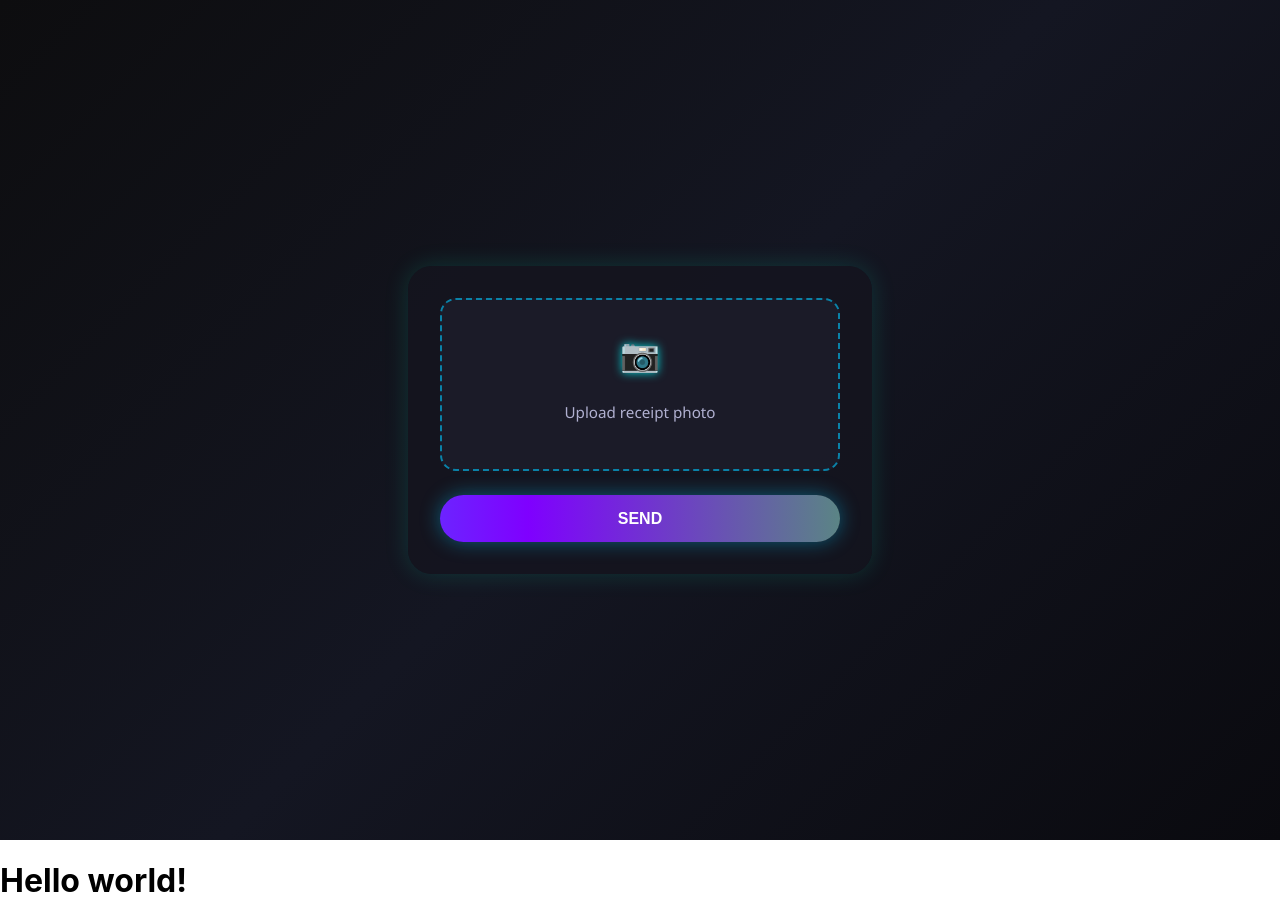
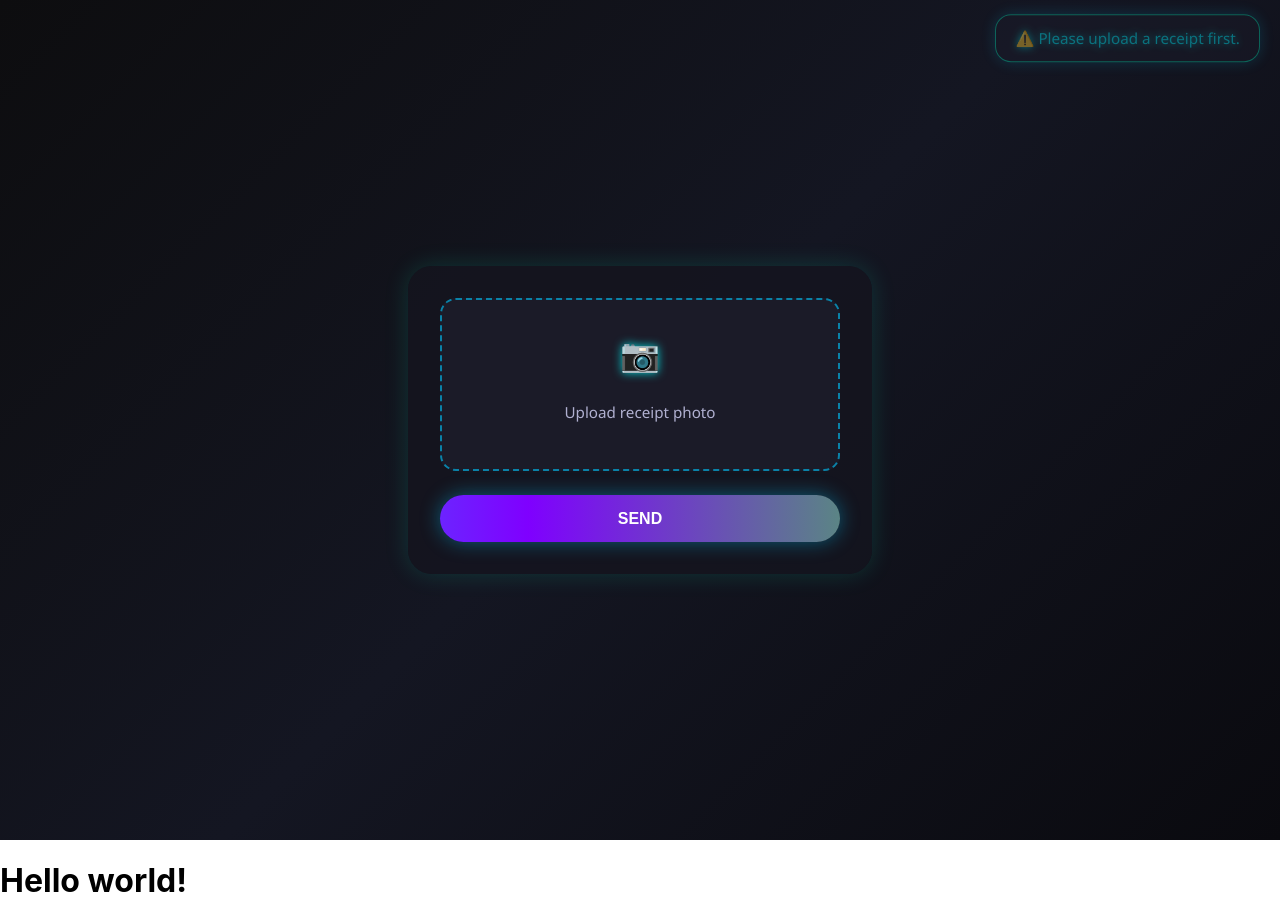
Before and after one commit to AlenaYarmak/n8n-receipt-parse-data, a React (Create React App) app: page / in a window 1280 px wide. Both pictures are taken after a click on the button "SEND". Built offline with nearby package versions, Linux system fonts and the light colour scheme.

Commit message:
add notification after click submit button

```diff
--- a/src/ReceiptForm.js
+++ b/src/ReceiptForm.js
@@ -7,6 +7,11 @@
 
     const handleSubmit = async (e) => {
         e.preventDefault();
+        if (!file) {
+            setNotification("⚠️ Please upload a receipt first.");
+        } else {
+            setNotification("✅ Receipt submitted successfully!");
+        }
         if (!file) return;
 
         const formData = new FormData();
@@ -19,6 +24,9 @@
     };
     return (
         <div className="upload-page">
+
+            {notification && <div className="notification">{notification}</div>}
+
             <form onSubmit={handleSubmit} className="upload-form">
                 <label className="dropzone">
                     <div className="dropzone-content">
--- a/src/index.css
+++ b/src/index.css
@@ -119,3 +119,29 @@
     padding: 0.8rem 1.5rem;
   }
 }
+
+
+/* Notification toast */
+.notification {
+  position: fixed;
+  top: 20px;
+  right: 20px;
+  background: rgba(30, 30, 45, 0.9);
+  border: 1px solid rgba(0, 255, 200, 0.8);
+  border-radius: 1rem;
+  padding: 0.8rem 1.2rem;
+  font-size: 0.95rem;
+  color: #00f0ff;
+  text-shadow: 0 0 8px rgba(0, 255, 255, 0.9);
+  box-shadow: 0 0 15px rgba(0, 200, 255, 0.4);
+  z-index: 1000;
+  animation: fadeInOut 3s ease forwards;
+}
+
+/* Animation */
+@keyframes fadeInOut {
+  0% { opacity: 0; transform: translateY(-10px); }
+  10% { opacity: 1; transform: translateY(0); }
+  90% { opacity: 1; transform: translateY(0); }
+  100% { opacity: 0; transform: translateY(-10px); }
+}
```
